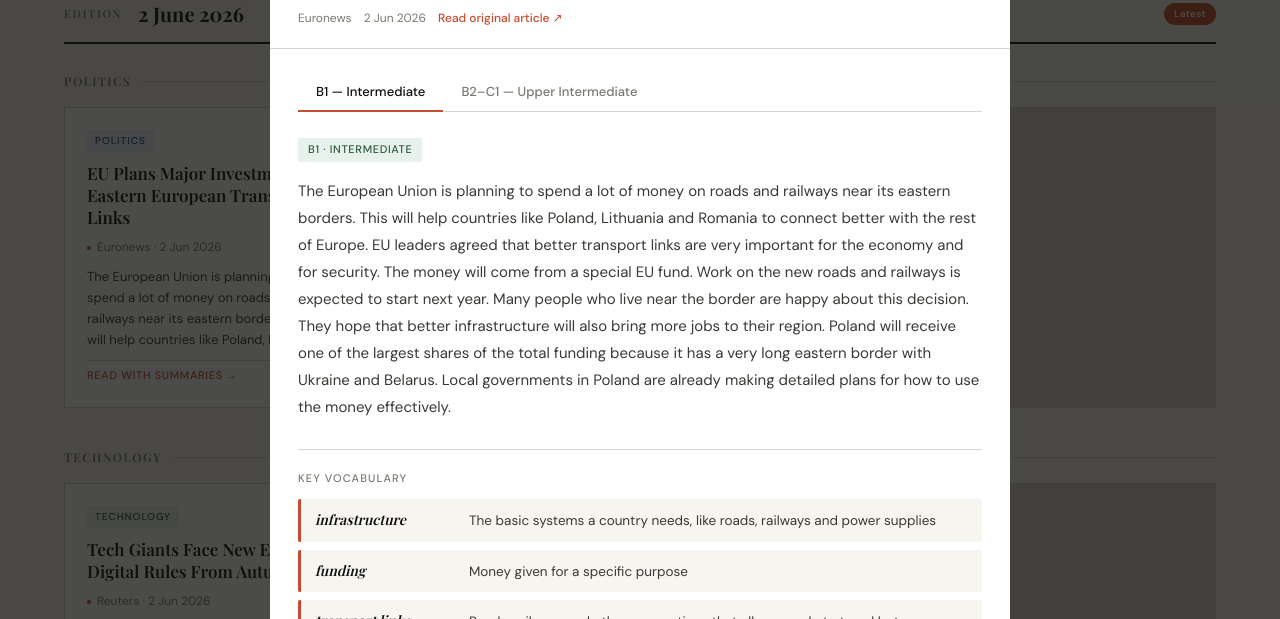
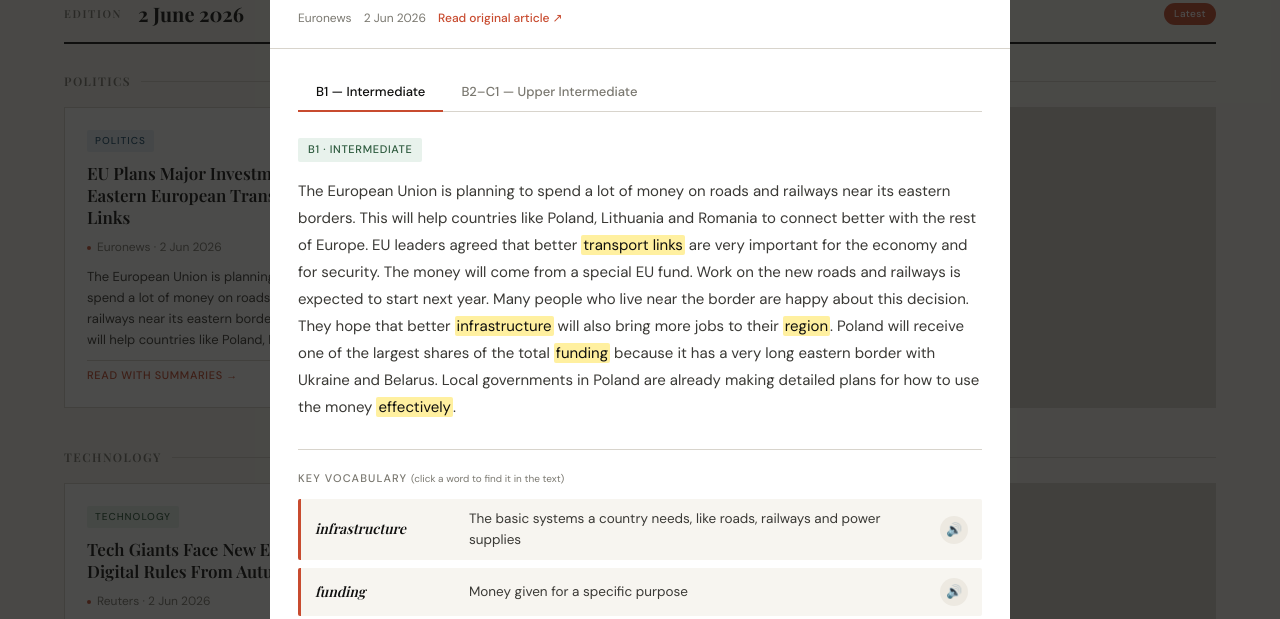
Before and after one commit to krisgalezewski/english-lens, a website: page index.html in a window 1280 px wide. Both pictures are taken after a click on the button 208 px from the left and 409 px from the top of the page. Shown: the part 152-771 px from the top of the page. Drawn offline with nearby package versions, Linux system fonts and the light colour scheme.

Commit message:
Update index.html

```diff
--- a/index.html
+++ b/index.html
@@ -359,6 +359,17 @@
       line-height: 1.8;
       color: var(--ink-soft);
     }
+    /* Highlighted word in summary */
+    .summary-text mark {
+      background: #fff0a0;
+      color: var(--ink);
+      border-radius: 2px;
+      padding: 0 2px;
+      transition: background 0.3s;
+    }
+    .summary-text mark.highlight-flash {
+      background: #ffd700;
+    }
 
     /* Vocab */
     .vocab-heading {
@@ -375,11 +386,18 @@
     .vocab-item {
       display: flex;
       gap: 14px;
-      align-items: baseline;
+      align-items: center;
       padding: 10px 14px;
       background: var(--paper);
       border-radius: 2px;
       border-left: 3px solid var(--accent);
+      cursor: pointer;
+      transition: background 0.15s;
+    }
+    .vocab-item:hover { background: #eeeae0; }
+    .vocab-item.active {
+      background: #fff8dc;
+      border-left-color: #c8960f;
     }
     .vocab-word {
       font-family: var(--font-display);
@@ -394,7 +412,26 @@
       font-size: 13.5px;
       color: var(--ink-soft);
       line-height: 1.5;
+      flex: 1;
     }
+    /* Audio button */
+    .vocab-audio {
+      flex-shrink: 0;
+      width: 28px;
+      height: 28px;
+      border: none;
+      border-radius: 50%;
+      background: var(--paper-warm);
+      color: var(--ink-muted);
+      cursor: pointer;
+      display: flex;
+      align-items: center;
+      justify-content: center;
+      font-size: 13px;
+      transition: background 0.15s, color 0.15s;
+    }
+    .vocab-audio:hover { background: var(--accent); color: white; }
+    .vocab-audio.speaking { background: var(--accent); color: white; }
 
     .modal-close {
       position: absolute;
@@ -631,13 +668,32 @@
         <a href="${escAttr(a.originalUrl)}" target="_blank" rel="noopener noreferrer">Read original article ↗</a>
       </div>`;
 
-    function vocabBlock(items) {
+    // Build summary HTML with each vocab word wrapped in a <mark> span
+    function buildSummaryHtml(text, vocabItems) {
+      if (!vocabItems || !vocabItems.length) return escHtml(text);
+      let html = escHtml(text);
+      // Sort by length descending so longer phrases match before shorter substrings
+      const sorted = [...vocabItems].sort((a, b) => b.word.length - a.word.length);
+      sorted.forEach((v, idx) => {
+        const escaped = escHtml(v.word);
+        // Case-insensitive replace of first occurrence, whole word/phrase preferred
+        const regex = new RegExp(escaped.replace(/[.*+?^${}()|[\]\\]/g, '\\$&'), 'i');
+        html = html.replace(regex, match =>
+          `<mark class="vocab-mark" data-vocab-idx="${idx}" data-word="${escaped}">${match}</mark>`
+        );
+      });
+      return html;
+    }
+
+    function vocabBlock(items, panelId) {
       if (!items || !items.length) return '';
-      return `<div class="vocab-heading">Key vocabulary</div>
+      const hasSpeech = 'speechSynthesis' in window;
+      return `<div class="vocab-heading">Key vocabulary <span style="font-size:10px;font-weight:400;text-transform:none;letter-spacing:0;">(click a word to find it in the text)</span></div>
         <div class="vocab-list">
-          ${items.map(v => `<div class="vocab-item">
+          ${items.map((v, idx) => `<div class="vocab-item" data-panel="${panelId}" data-idx="${idx}" tabindex="0" role="button" aria-label="Highlight ${escHtml(v.word)} in summary">
             <span class="vocab-word">${escHtml(v.word)}</span>
             <span class="vocab-def">${escHtml(v.definition)}</span>
+            ${hasSpeech ? `<button class="vocab-audio" data-word="${escHtml(v.word)}" aria-label="Hear pronunciation of ${escHtml(v.word)}" title="Listen">🔊</button>` : ''}
           </div>`).join('')}
         </div>`;
     }
@@ -649,15 +705,16 @@
       </div>
       <div class="tab-panel active" id="tab-b1" role="tabpanel">
         <span class="level-badge level-b1">B1 · Intermediate</span>
-        <p class="summary-text">${escHtml(a.summaryB1 || '')}</p>
-        ${vocabBlock(a.vocabularyB1)}
+        <p class="summary-text" id="summary-b1">${buildSummaryHtml(a.summaryB1 || '', a.vocabularyB1)}</p>
+        ${vocabBlock(a.vocabularyB1, 'b1')}
       </div>
       <div class="tab-panel" id="tab-b2" role="tabpanel">
         <span class="level-badge level-b2">B2–C1 · Upper Intermediate</span>
-        <p class="summary-text">${escHtml(a.summaryB2 || '')}</p>
-        ${vocabBlock(a.vocabularyB2)}
+        <p class="summary-text" id="summary-b2">${buildSummaryHtml(a.summaryB2 || '', a.vocabularyB2)}</p>
+        ${vocabBlock(a.vocabularyB2, 'b2')}
       </div>`;
 
+    // Tab switching
     document.getElementById('modal-body').querySelectorAll('.tab-btn').forEach(btn => {
       btn.addEventListener('click', () => {
         document.querySelectorAll('#modal-body .tab-btn').forEach(b => { b.classList.remove('active'); b.setAttribute('aria-selected', 'false'); });
@@ -667,6 +724,60 @@
         document.getElementById('tab-' + btn.dataset.tab).classList.add('active');
       });
     });
+
+    // Vocab item click → highlight word in summary
+    document.getElementById('modal-body').querySelectorAll('.vocab-item').forEach(item => {
+      function activate() {
+        const panel = item.dataset.panel;
+        const idx = item.dataset.idx;
+        const summaryEl = document.getElementById('summary-' + panel);
+        // Clear previous highlights
+        document.querySelectorAll(`#summary-${panel} .vocab-mark`).forEach(m => m.classList.remove('highlight-flash'));
+        document.querySelectorAll(`.vocab-item[data-panel="${panel}"]`).forEach(i => i.classList.remove('active'));
+        // Find matching mark
+        const mark = summaryEl ? summaryEl.querySelector(`.vocab-mark[data-vocab-idx="${idx}"]`) : null;
+        if (mark) {
+          item.classList.add('active');
+          mark.classList.add('highlight-flash');
+          mark.scrollIntoView({ behavior: 'smooth', block: 'center' });
+          // Flash effect
+          setTimeout(() => mark.classList.remove('highlight-flash'), 1800);
+          setTimeout(() => mark.classList.add('highlight-flash'), 2100);
+          setTimeout(() => mark.classList.remove('highlight-flash'), 3000);
+        }
+      }
+      item.addEventListener('click', e => {
+        if (e.target.closest('.vocab-audio')) return; // don't trigger on audio btn
+        activate();
+      });
+      item.addEventListener('keydown', e => {
+        if (e.key === 'Enter' || e.key === ' ') { e.preventDefault(); activate(); }
+      });
+    });
+
+    // Audio buttons → Web Speech API
+    if ('speechSynthesis' in window) {
+      document.getElementById('modal-body').querySelectorAll('.vocab-audio').forEach(btn => {
+        btn.addEventListener('click', e => {
+          e.stopPropagation();
+          const word = btn.dataset.word;
+          window.speechSynthesis.cancel();
+          // If already speaking this word, just cancel (toggle off)
+          if (btn.classList.contains('speaking')) {
+            btn.classList.remove('speaking');
+            return;
+          }
+          document.querySelectorAll('.vocab-audio.speaking').forEach(b => b.classList.remove('speaking'));
+          const utt = new SpeechSynthesisUtterance(word);
+          utt.lang = 'en-GB';
+          utt.rate = 0.85;
+          btn.classList.add('speaking');
+          utt.onend = () => btn.classList.remove('speaking');
+          utt.onerror = () => btn.classList.remove('speaking');
+          window.speechSynthesis.speak(utt);
+        });
+      });
+    }
 
     document.getElementById('modal-overlay').classList.add('open');
     document.getElementById('modal-overlay').scrollTop = 0;
```
